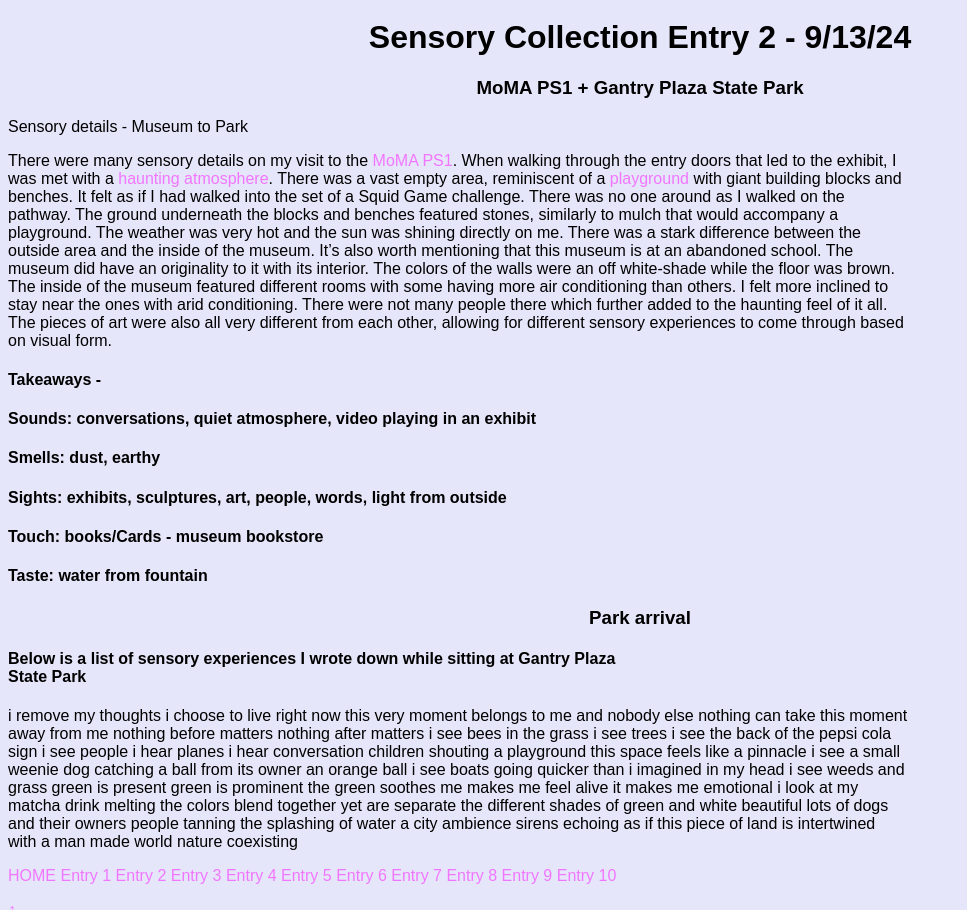
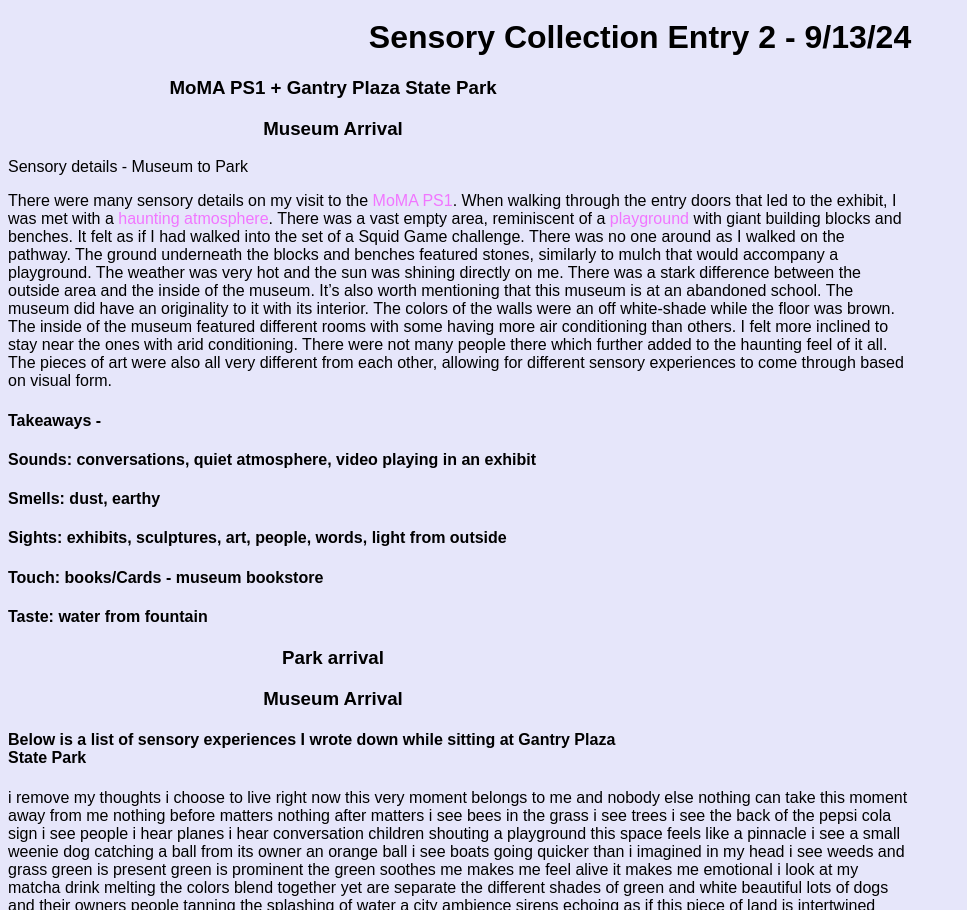
Before and after one commit to jeremiahpl555/harmonic-collection, a plain HTML site: page entry-2.html in a window 1280 px wide. Shown: the part 723-1633 px from the top of the page, without its empty margins (0-967 px from the left). Drawn offline with Linux system fonts and the light colour scheme.

Commit message:
moved h3 alignments

```diff
--- a/entry-2.html
+++ b/entry-2.html
@@ -40,6 +40,14 @@
 <img src="entry/images/inverted_city.jpg" class="center">
 <h1> Sensory Collection Entry 2 - 9/13/24</h1>
     <h3>MoMA PS1 + Gantry Plaza State Park </h3>
+    <h3> Museum Arrival </h3>
+    <style>
+      h3
+      {
+          width: 650px;
+          word-wrap:break-word;
+      }
+      </style>
     <p>Sensory details - Museum to Park </p>
     <p> There were many sensory details on my visit to the <a href="https://www.momaps1.org/en"target="_self">MoMA PS1</a>. When walking through the entry doors that led to the exhibit, I was met with a <a href="https://www.pinterest.com/mrstainglass/eerie-atmosphere/"target="_self">haunting atmosphere</a>. There was a vast empty area, reminiscent of a <a href="https://www.kidonthetown.com/locations/moma-ps1/"target="_self">playground</a> with giant building blocks and benches. It felt as if I had walked  into the set of a Squid Game challenge. There was no one around as I walked on the pathway. The ground underneath the blocks and benches featured stones, similarly to mulch that would accompany a playground. The weather was very hot and the sun was shining directly on me. There was a stark difference between the outside area and the inside of the museum. It’s also worth mentioning that this museum is at an abandoned school. The museum did have an originality to it with its interior. The colors of the walls were an off white-shade while the floor was brown. The inside of the museum featured different rooms with some having more air conditioning than others. I felt more inclined to stay near the ones with arid conditioning. There were not many people there which further added to the haunting feel of it all. The pieces of art were also all very different from each other, allowing for different sensory experiences to come through based on visual form.
     </p>
@@ -65,6 +73,15 @@
       </style>
 
     <h3>Park arrival</h3>
+
+    <h3> Museum Arrival </h3>
+    <style>
+      h3
+      {
+          width: 650px;
+          word-wrap:break-word;
+      }
+      </style>
     <h4>Below is a list of sensory experiences I wrote down while sitting at Gantry Plaza State Park</h4>
 <p>i remove my thoughts
   i choose to live right now
```
Also changed, not shown: entry-3.html (+8 -0 lines).
